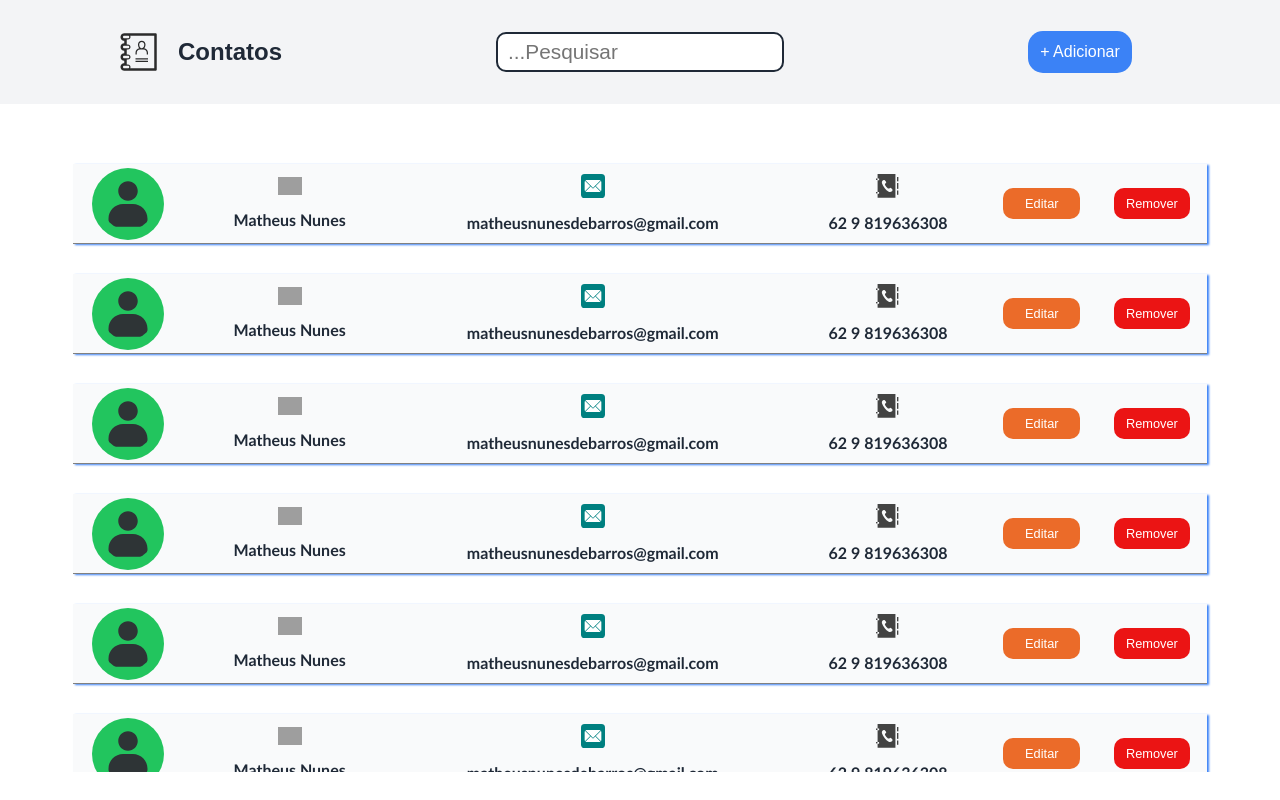
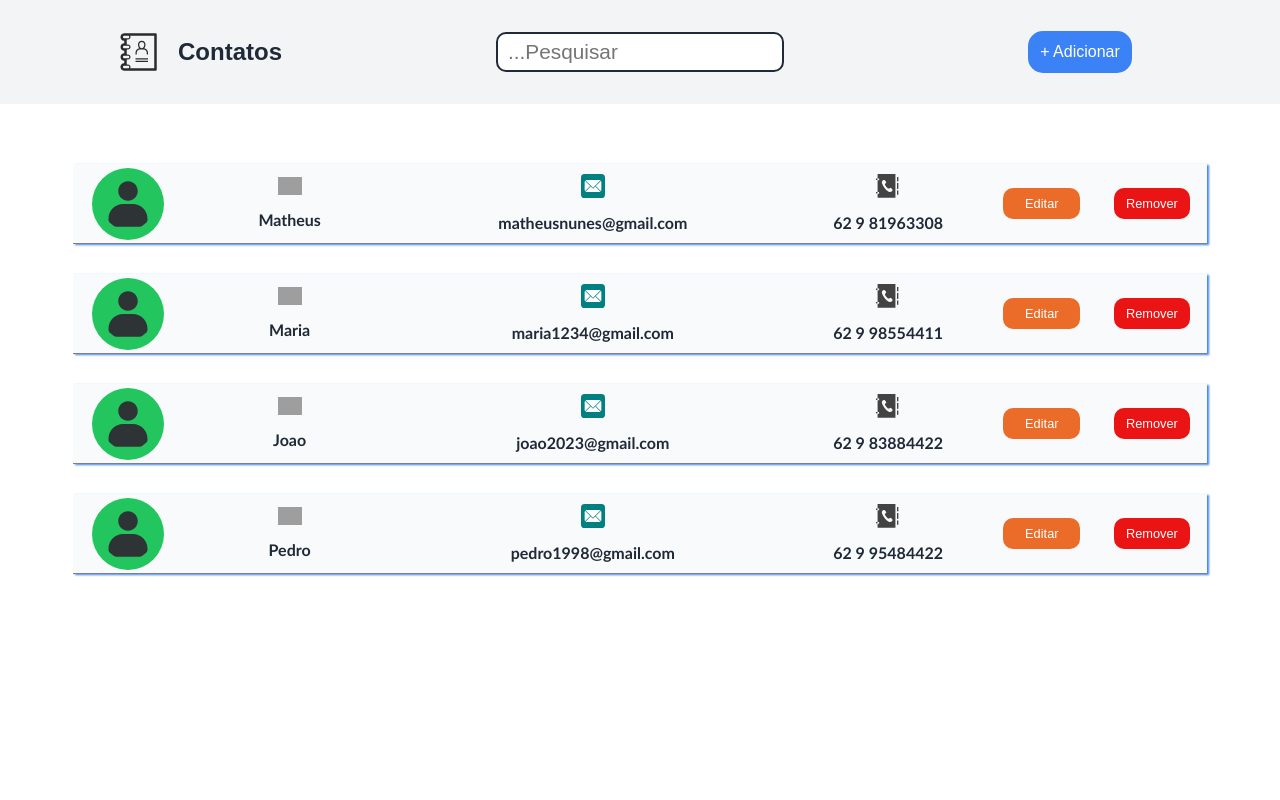
Before and after one commit to MATHEUSNUNES2023BR/ListaDeContatos, a React (Vite) app: page / in a window 1280 px wide. Built offline with nearby package versions, Linux system fonts and the light colour scheme; grey boxes are pictures that could not be loaded.

Commit message:
Ajustando botães e adiciona remoção de contato ao clicar no botão remover

```diff
--- a/src/components/ListaComponent/index.tsx
+++ b/src/components/ListaComponent/index.tsx
@@ -1,27 +1,51 @@
-import { ContainerButtons, ListaButtonEditar, ListaButtonRemover, ListaContainer, ListaEmail, ListaFoto, ListaNome, ListaTelefone } from "./style"
+import { ContainerButtons, ListaButtonCancelar, ListaButtonEditar, ListaButtonRemover, ListaButtonSalvar, ListaContainer, ListaEmail, ListaFoto, ListaNome, ListaTelefone } from "./style"
 import avatar from '../../assets/avatar-default-svgrepo-com.svg'
-import nome from '../../assets/avatar-people-person-svgrepo-com.svg'
-import email from '../../assets/email-svgrepo-com.svg'
-import contato from '../../assets/contact-book-svgrepo-com.svg'
-export const ListaCoponent = () => {
+import iconnome from '../../assets/avatar-people-person-svgrepo-com.svg'
+import iconemail from '../../assets/email-svgrepo-com.svg'
+import iconcontato from '../../assets/contact-book-svgrepo-com.svg'
+import { useState } from "react"
+import { remover } from "../../store/reducers/contatos"
+import { useDispatch } from "react-redux"
+type contatos = {
+    name: string,
+    email: string,
+    contato: string,
+    id: number
+}
+export const ListaComponent = ({name, contato, email, id}:contatos) => {
+    const dispatch = useDispatch()
+    const [editar, setEditar] = useState(false)
     return(
         <ListaContainer>
             <ListaFoto src={avatar}/>
             <ListaNome >
-                <img className='iconimg' src={nome} alt="" />
-                <input type="text" value={'Matheus Nunes'}/>
+                <img className='iconimg' src={iconnome} alt="Icone Avatar" />
+                <input type="text" value={name}/>
             </ListaNome>
             <ListaEmail>
-                <img className='iconimg' src={email} alt="" />
-                <input type="text" value={'matheusnunesdebarros@gmail.com'}/>
+                <img className='iconimg' src={iconemail} alt="Icone Email" />
+                <input type="email" value={email}/>
             </ListaEmail>
             <ListaTelefone>
-                <img className='iconimg' src={contato} alt="" />
-                <input type="text"  value={'62 9 819636308'}/>
+                <img className='iconimg' src={iconcontato} alt="Icone Contato" />
+                <input type="text" value={contato}/>
             </ListaTelefone>
             <ContainerButtons>
-                <ListaButtonEditar>Editar</ListaButtonEditar>
-                <ListaButtonRemover>Remover</ListaButtonRemover>
+                {editar ?
+                    (
+                    <>
+                        <ListaButtonSalvar>Salvar</ListaButtonSalvar>
+                        <ListaButtonCancelar onClick={()=>{setEditar(false)}}>Cancelar</ListaButtonCancelar>
+                    </>
+                    )
+                    :
+                    (
+                    <>
+                        <ListaButtonEditar onClick={()=>{setEditar(true)}}>Editar</ListaButtonEditar>
+                        <ListaButtonRemover onClick={()=>{dispatch(remover(id))}}>Remover</ListaButtonRemover>
+                    </>
+                    )
+                }
             </ContainerButtons>
         </ListaContainer>
     )
--- a/src/components/ListaComponent/style.ts
+++ b/src/components/ListaComponent/style.ts
@@ -151,3 +151,9 @@ export const ListaButtonEditar = styled.button`
 export const ListaButtonRemover = styled(ListaButtonEditar)`
     background-color:#EB1414;
 `
+export const ListaButtonSalvar= styled(ListaButtonEditar)`
+    background-color: #22C55E;
+`
+export const ListaButtonCancelar= styled(ListaButtonEditar)`
+    background-color: #1F2937;
+`
--- a/src/containers/ListaDeContatos/index.tsx
+++ b/src/containers/ListaDeContatos/index.tsx
@@ -1,17 +1,25 @@
-import { ListaCoponent } from "../../components/ListaComponent"
+import { ListaComponent } from "../../components/ListaComponent"
 import { ContainerContato } from "./style"
 import { Modal } from "../../containers/ListaDeContatos/style";
+import { useSelector } from "react-redux";
+import { RootReducer } from "../../store";
 
 export const ListaDeContatos = ({ ativo }:Modal) => {
+    const listaDeContatos = useSelector((state: RootReducer) => state.contatos)
     return(
         <ContainerContato ativo={ativo}>
-            <ListaCoponent />
-            <ListaCoponent />
-            <ListaCoponent />
-            <ListaCoponent />
-            <ListaCoponent />
-            <ListaCoponent />
-            <ListaCoponent />
+            {
+                listaDeContatos.map((contato)=>(
+                    <div key={contato.id}>
+                        <ListaComponent
+                            name={contato.name}
+                            email={contato.email}
+                            contato={contato.contato}
+                            id={contato.id}
+                        />
+                    </div>
+                ))
+            }
         </ContainerContato>
 
     )
--- a/src/store/reducers/contatos.ts
+++ b/src/store/reducers/contatos.ts
@@ -8,16 +8,28 @@ type contatos = {
 }
 const initialState:contatos[] = [
     {
-    name: 'Matheus',
-    contato: '62 9 81963308',
-    email: 'matheusnunes@gmail.com',
-    id: 1
+        name: 'Matheus',
+        contato: '62 9 81963308',
+        email: 'matheusnunes@gmail.com',
+        id: 1
     },
     {
         name: 'Maria',
-        contato: '62 9 123456789',
+        contato: '62 9 98554411',
         email: 'maria1234@gmail.com',
         id: 2
+    },
+    {
+        name: 'Joao',
+        contato: '62 9 83884422',
+        email: 'joao2023@gmail.com',
+        id: 3
+    },
+    {
+        name: 'Pedro',
+        contato: '62 9 95484422',
+        email: 'pedro1998@gmail.com',
+        id: 4
     },
 ]
 const contatoReducer = createSlice({
@@ -25,7 +37,8 @@ const contatoReducer = createSlice({
     initialState,
     reducers:{
         remover: (state, action: PayloadAction<number>) => {
-            state = state.filter((contatos)=> contatos.id !== action.payload)
+            state = state.filter((state) => state.id !== action.payload)
+            return state
         }
     }
 })
```
